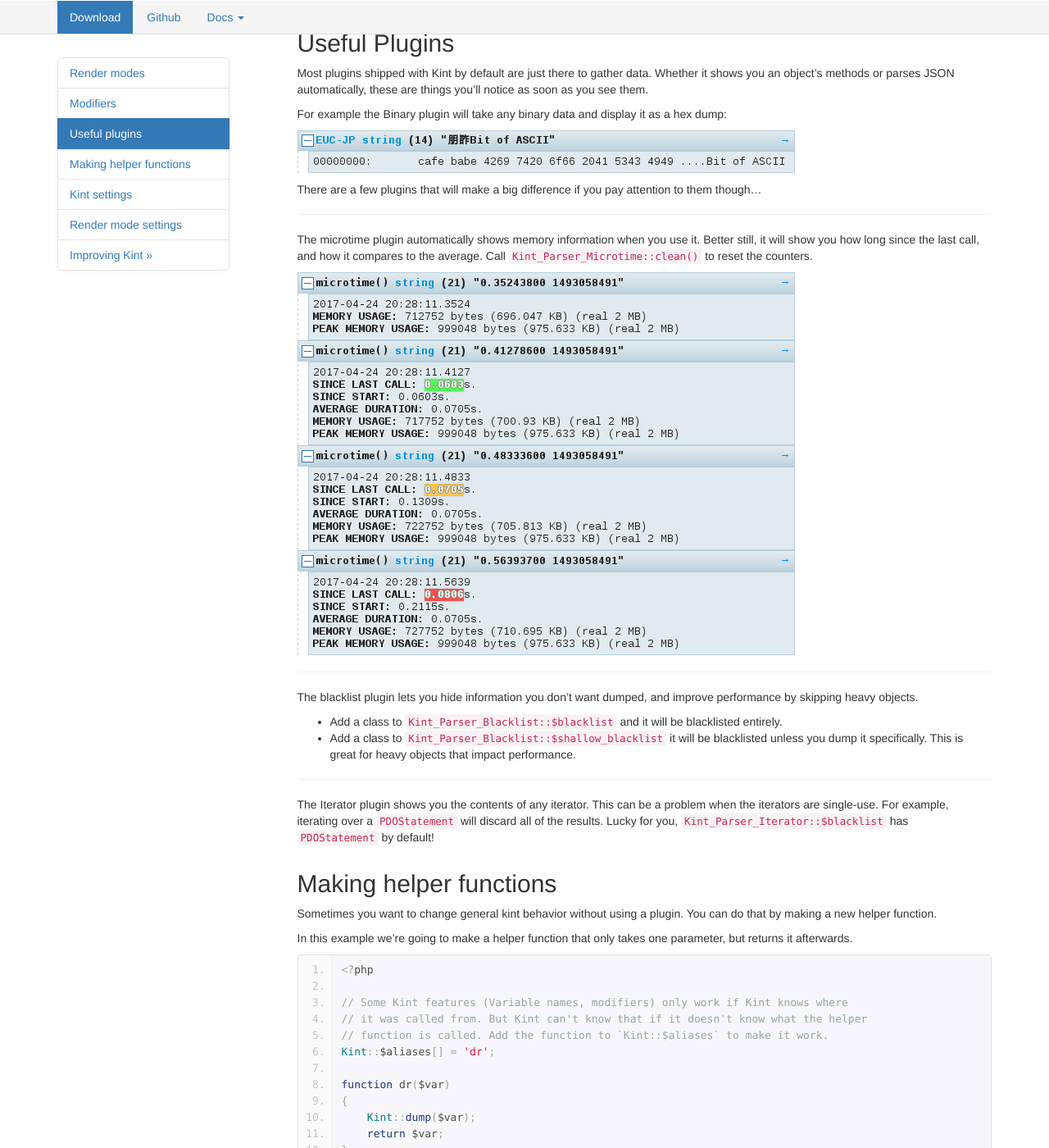
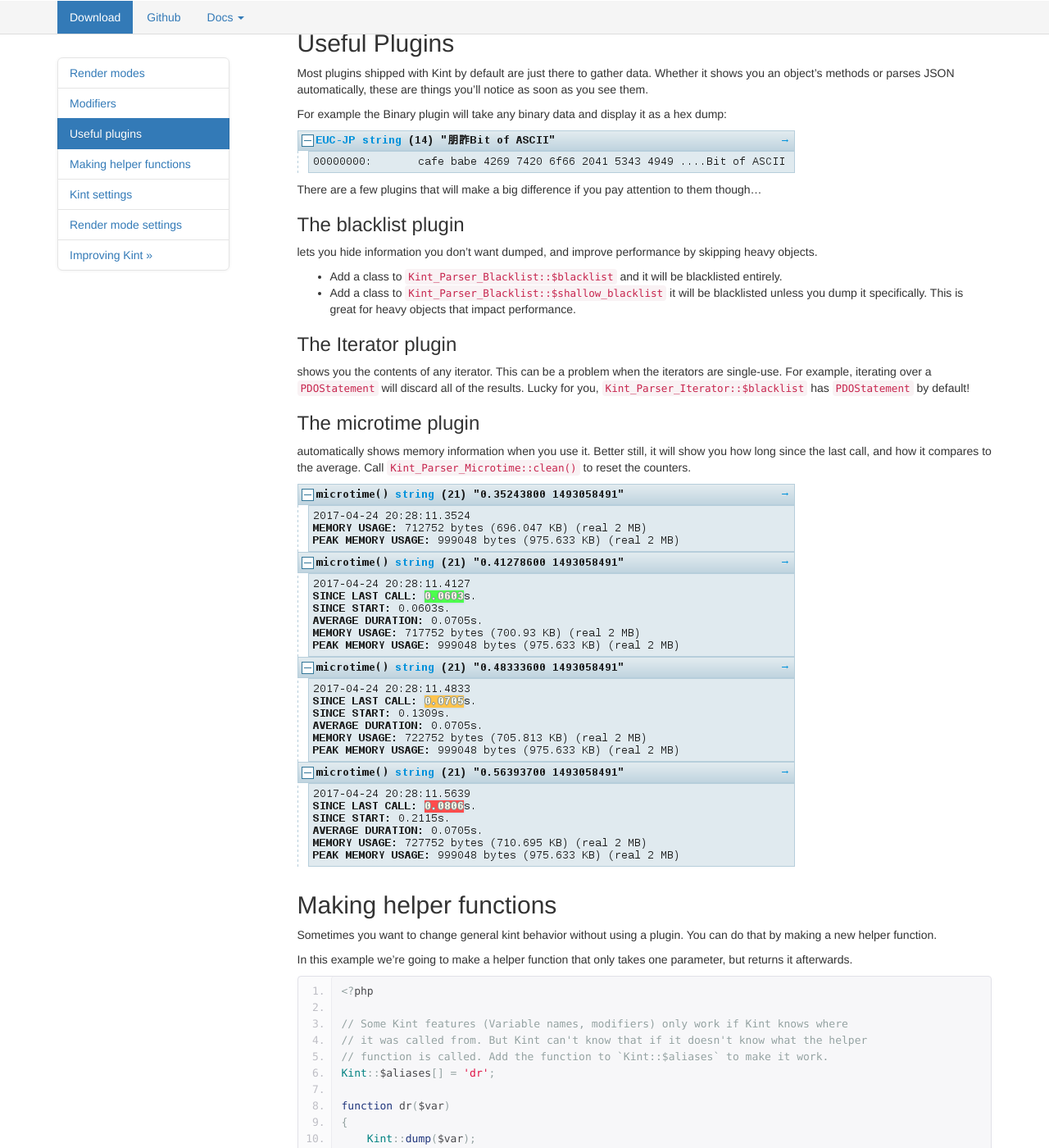
Before and after one commit to kint-php/kint, a Jekyll site: the page built from advanced.md, in a window 1280 px wide and 1400 px high, scrolled down 1230 px. Shown: the whole window at 82% size. Built offline with Jekyll 4.4.1, drawn with Linux system fonts in a browser that asks for light colours; nearby versions of some CDN libraries.

Commit message:
Make useful plugins section clearer

```diff
--- a/advanced.md
+++ b/advanced.md
@@ -81,22 +81,22 @@ For example the Binary plugin will take any binary data and display it as a hex
 
 There are a few plugins that will make a big difference if you pay attention to them though...
 
----
+### The blacklist plugin
 
-The microtime plugin automatically shows memory information when you use it. Better still, it will show you how long since the last call, and how it compares to the average. Call `Kint_Parser_Microtime::clean()` to reset the counters.
-
-![]({{ site.baseurl }}/images/plugin-microtime.png)
-
----
-
-The blacklist plugin lets you hide information you don't want dumped, and improve performance by skipping heavy objects.
+lets you hide information you don't want dumped, and improve performance by skipping heavy objects.
 
 * Add a class to `Kint_Parser_Blacklist::$blacklist` and it will be blacklisted entirely.
 * Add a class to `Kint_Parser_Blacklist::$shallow_blacklist` it will be blacklisted unless you dump it specifically. This is great for heavy objects that impact performance.
 
----
+### The Iterator plugin
 
-The Iterator plugin shows you the contents of any iterator. This can be a problem when the iterators are single-use. For example, iterating over a `PDOStatement` will discard all of the results. Lucky for you, `Kint_Parser_Iterator::$blacklist` has `PDOStatement` by default!
+shows you the contents of any iterator. This can be a problem when the iterators are single-use. For example, iterating over a `PDOStatement` will discard all of the results. Lucky for you, `Kint_Parser_Iterator::$blacklist` has `PDOStatement` by default!
+
+### The microtime plugin
+
+automatically shows memory information when you use it. Better still, it will show you how long since the last call, and how it compares to the average. Call `Kint_Parser_Microtime::clean()` to reset the counters.
+
+![]({{ site.baseurl }}/images/plugin-microtime.png)
 
 </section>
 <section id="helperfuncs" markdown="1">
```
